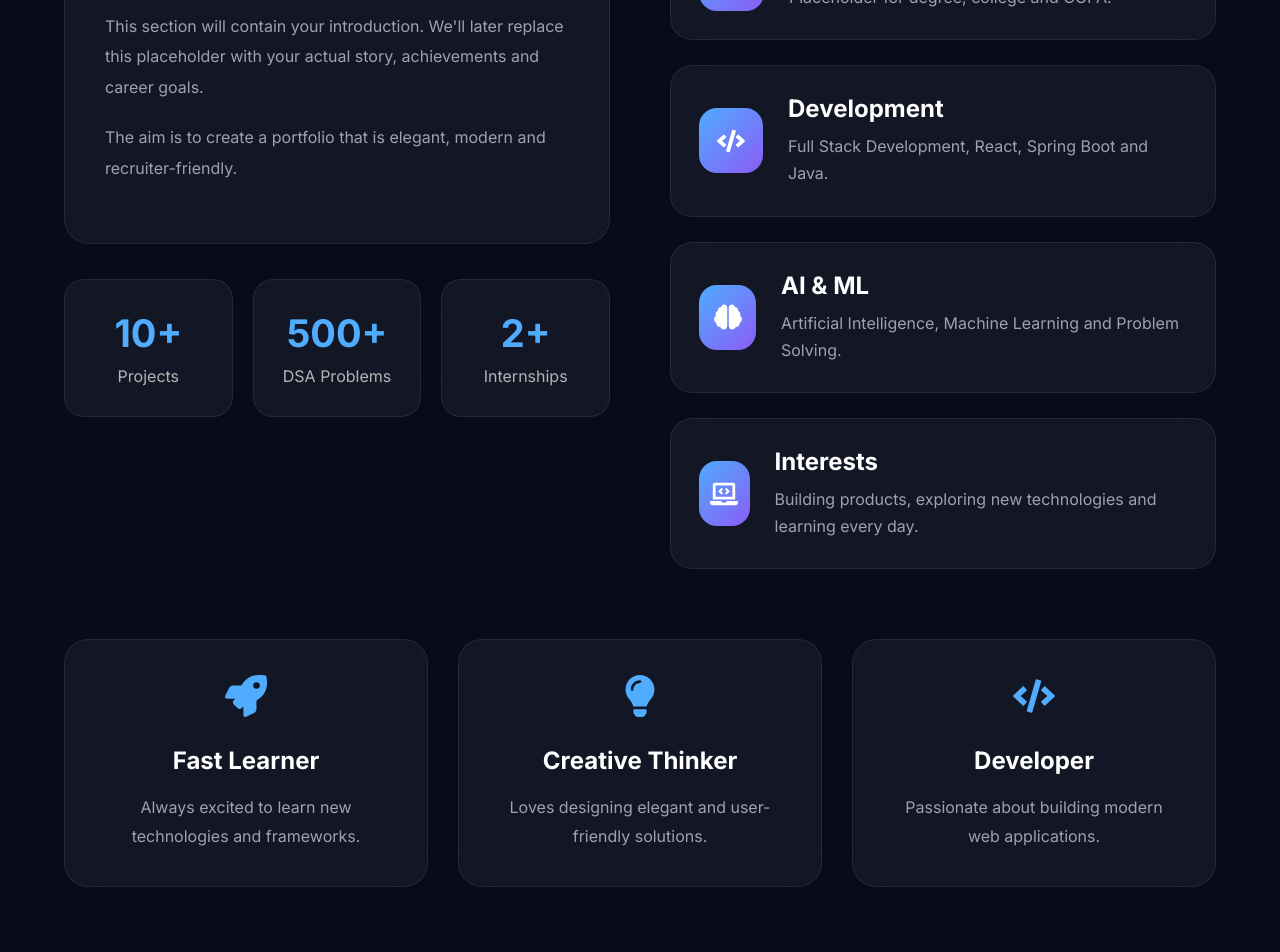
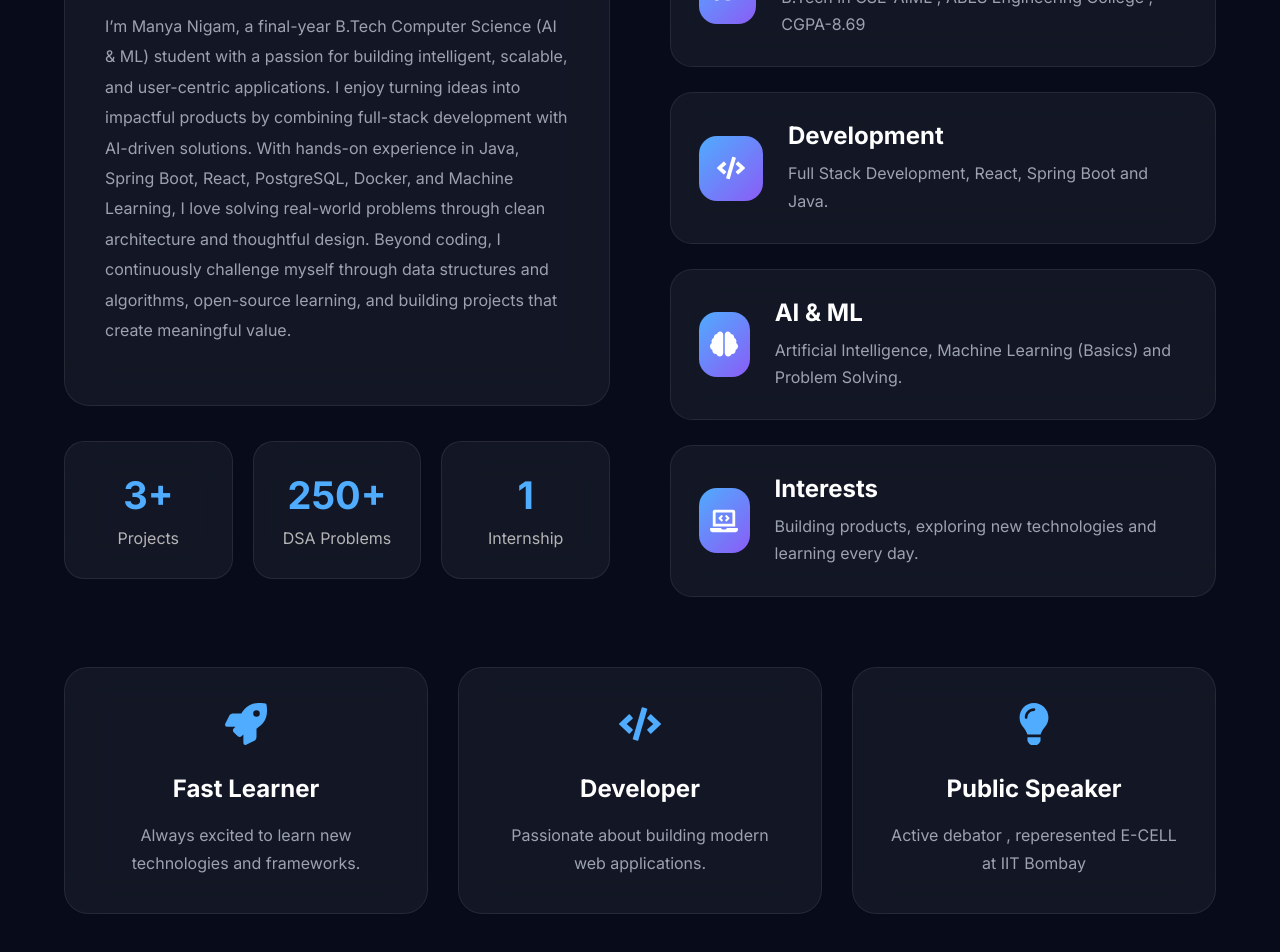
Before and after one commit to manya-n2/my_portfolio, a React (Vite) app: page / in a window 1280 px wide. Shown: the part 1080-2032 px from the top of the page. Built offline with nearby package versions, Linux system fonts and the light colour scheme; the HTML template or start-up script is replaced by a standard one.

Commit message:
updated about section

```diff
--- a/src/components/About.jsx
+++ b/src/components/About.jsx
@@ -36,15 +36,10 @@ function About() {
             <h3>Who Am I?</h3>
 
             <p>
-              This section will contain your introduction.
-              We'll later replace this placeholder with your
-              actual story, achievements and career goals.
+              I’m Manya Nigam, a final-year B.Tech Computer Science (AI & ML) student with a passion for building intelligent, scalable, and user-centric applications. I enjoy turning ideas into impactful products by combining full-stack development with AI-driven solutions. With hands-on experience in Java, Spring Boot, React, PostgreSQL, Docker, and Machine Learning, I love solving real-world problems through clean architecture and thoughtful design. Beyond coding, I continuously challenge myself through data structures and algorithms, open-source learning, and building projects that create meaningful value.
             </p>
 
-            <p>
-              The aim is to create a portfolio that is
-              elegant, modern and recruiter-friendly.
-            </p>
+
 
           </div>
 
@@ -52,7 +47,7 @@ function About() {
 
             <div className="stat-card">
 
-              <h2>10+</h2>
+              <h2>3+</h2>
 
               <span>Projects</span>
 
@@ -60,7 +55,7 @@ function About() {
 
             <div className="stat-card">
 
-              <h2>500+</h2>
+              <h2>250+</h2>
 
               <span>DSA Problems</span>
 
@@ -68,9 +63,9 @@ function About() {
 
             <div className="stat-card">
 
-              <h2>2+</h2>
+              <h2>1</h2>
 
-              <span>Internships</span>
+              <span>Internship</span>
 
             </div>
 
@@ -97,7 +92,7 @@ function About() {
               <h3>Education</h3>
 
               <p>
-                Placeholder for degree, college and CGPA.
+                B.Tech in CSE-AIML , ABES Engineering College , CGPA-8.69
               </p>
 
             </div>
@@ -135,7 +130,7 @@ function About() {
 
               <p>
                 Artificial Intelligence,
-                Machine Learning and
+                Machine Learning (Basics) and
                 Problem Solving.
               </p>
 
@@ -185,21 +180,6 @@ function About() {
 
         </motion.div>
 
-        <motion.div
-          className="mini-card"
-          whileHover={{ y: -10 }}
-        >
-
-          <FaLightbulb />
-
-          <h3>Creative Thinker</h3>
-
-          <p>
-            Loves designing elegant
-            and user-friendly solutions.
-          </p>
-
-        </motion.div>
 
         <motion.div
           className="mini-card"
@@ -217,6 +197,20 @@ function About() {
 
         </motion.div>
 
+        <motion.div
+          className="mini-card"
+          whileHover={{ y: -10 }}
+        >
+
+          <FaLightbulb />
+
+          <h3>Public Speaker</h3>
+
+          <p>
+            Active debator , reperesented E-CELL at IIT Bombay
+          </p>
+
+        </motion.div>
       </div>
 
     </section>
```
